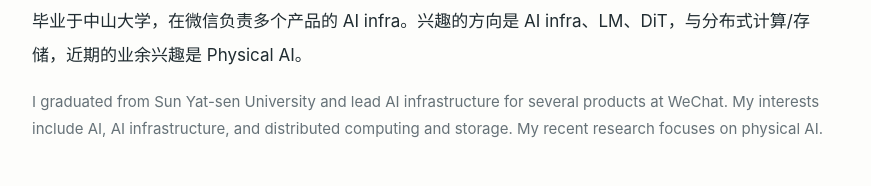
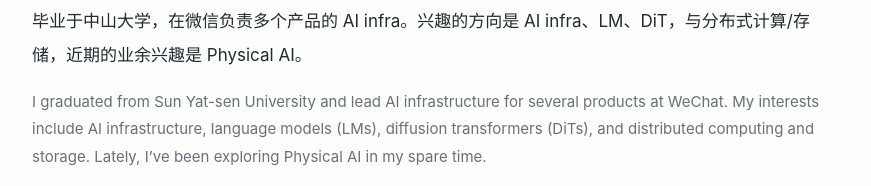
Before and after one commit to nrailg/nrailg.github.io, a plain HTML site: page about.html in a window 1280 px wide. Shown: the part 261-447 px from the top of the page, without its empty margins (204-1075 px from the left). Drawn offline with Linux system fonts and the light colour scheme.

Commit message:
Align English and Chinese bios

```diff
--- a/about.html
+++ b/about.html
@@ -23,7 +23,7 @@
         <p class="eyebrow">ABOUT</p>
         <h1 id="name">Junyu Wu</h1>
         <p class="lead">毕业于中山大学，在微信负责多个产品的 AI infra。兴趣的方向是 AI infra、LM、DiT，与分布式计算/存储，近期的业余兴趣是 Physical AI。</p>
-        <p class="intro-en" lang="en">I graduated from Sun Yat-sen University and lead AI infrastructure for several products at WeChat. My interests include AI, AI infrastructure, and distributed computing and storage. My recent research focuses on physical AI.</p>
+        <p class="intro-en" lang="en">I graduated from Sun Yat-sen University and lead AI infrastructure for several products at WeChat. My interests include AI infrastructure, language models (LMs), diffusion transformers (DiTs), and distributed computing and storage. Lately, I’ve been exploring Physical AI in my spare time.</p>
       </section>
       <section class="section" aria-labelledby="experience">
         <h2 id="experience">经历 <span lang="en">Experience</span></h2>
```
